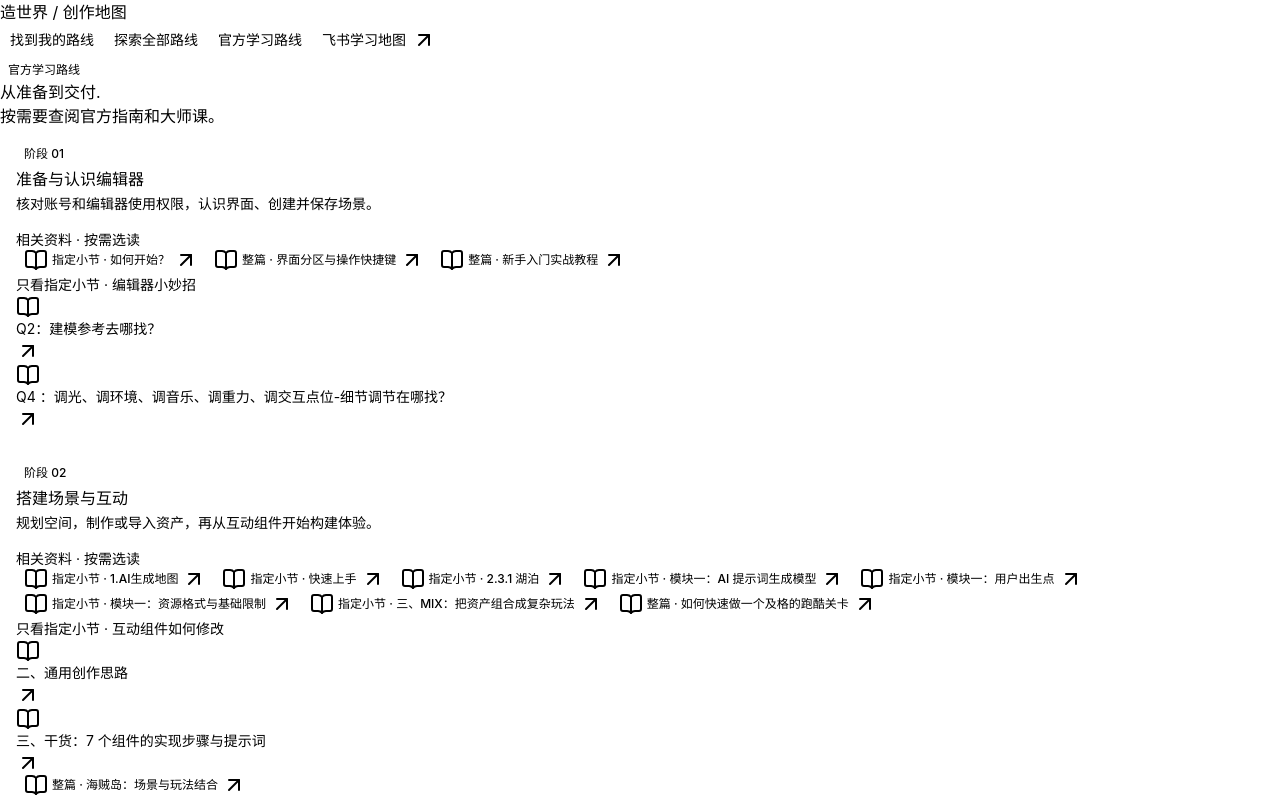
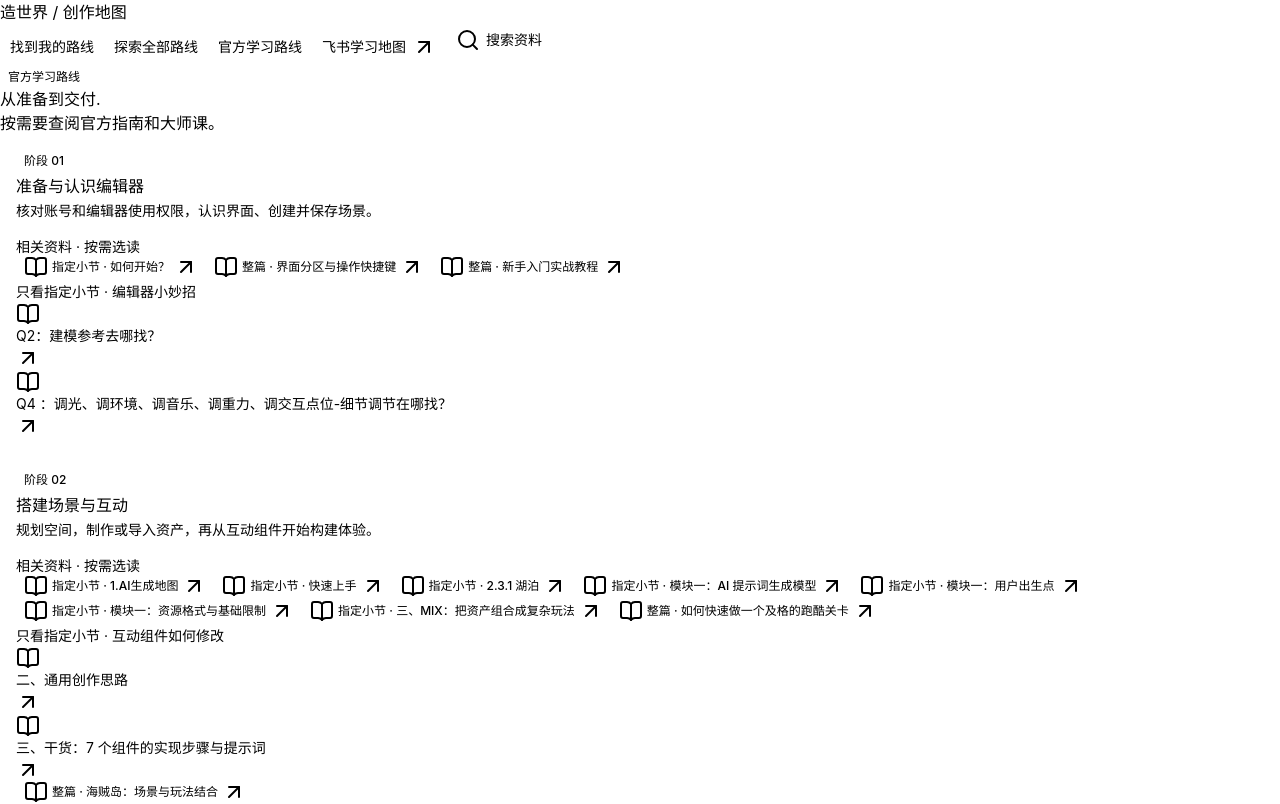
Before and after one commit to lynn-campus/WowLand_ZaoShiJie_Roadmap, a Next.js app: page /official in a window 1280 px wide. Shown: the top 804 px of the page. Built offline with nearby package versions, Linux system fonts and the light colour scheme.

Commit message:
Move resource search to navigation dialog

```diff
--- a/app/search-index.js
+++ b/app/search-index.js
@@ -21,7 +21,9 @@ const peerTags={
  h:['案例','游戏','玩法','火山','组件']
 };
 const concepts=[
- ['容量','超限','超出','内存','太大','资源过多','面数','卡顿','性能'],
+ ['容量','超限','超出','资源过多'],
+ ['面数','顶点数'],
+ ['卡顿','性能'],
  ['保存','存档','丢失','找回','备份'],
  ['发布','上线','上传','审核','提审','提交','驳回'],
  ['协作','合作','组队','团队','多人','交接'],
@@ -69,18 +71,18 @@ export function makeSearchIndex(){
 }
 export const searchIndex=makeSearchIndex();
 const ignored=new Set(['怎么','如何','什么','可以','问题','哪里','一下','为什么','怎样','一个','的']);
-export function searchDocuments(query,limit=12){
+export function searchDocuments(query,limit=8){
  const q=normalise(query);if(!q)return [];
  const pieces=[...new Set(query.toLowerCase().normalize('NFKC').split(/[\s\p{P}\p{S}]+/u).filter(Boolean).map(normalise))];
  const expanded=concepts.filter(group=>group.some(word=>{const n=normalise(word);return n.length>=2&&q.includes(n)})).flat();
  const bigrams=q.length>=4?[...new Set(Array.from({length:q.length-1},(_,i)=>q.slice(i,i+2)).filter(x=>!ignored.has(x)))]:[];
  return searchIndex.map(entry=>{
-  const title=normalise(entry.title),parent=normalise(entry.parent),tags=entry.tags.map(normalise);let score=0;
+  const title=normalise(entry.title),tags=entry.tags.map(normalise);let score=0;
   if(title.includes(q))score+=100;else if(q.includes(title)&&title.length>=3)score+=55;
-  if(parent.includes(q))score+=15;
+
   for(const part of pieces){if(part.length>=2&&title.includes(part))score+=20;if(part.length>=2&&tags.some(t=>t===part))score+=22;}
   const aliasMatches=expanded.filter(word=>tags.includes(normalise(word)));if(aliasMatches.length)score+=Math.min(24,aliasMatches.length*4);
   const hits=bigrams.filter(part=>title.includes(part));if(hits.length>=2&&hits.length/Math.max(1,bigrams.length)>=.3)score+=Math.min(24,hits.length*5);
   return {...entry,score};
- }).filter(entry=>entry.score>0).sort((a,b)=>b.score-a.score||a.title.localeCompare(b.title,'zh-CN')).slice(0,limit);
+ }).filter(entry=>entry.score>0).sort((a,b)=>b.score-a.score||a.title.localeCompare(b.title,'zh-CN')).filter((entry,_,all)=>entry.score>=Math.max(8,all[0].score*.3)).slice(0,limit);
 }
--- /dev/null
+++ b/components/resource-search.jsx
@@ -0,0 +1,14 @@
+'use client';
+import { useState } from 'react';
+import { ArrowUpRight, Search, X } from 'lucide-react';
+import { Button } from '@/components/ui/button';
+import { Input } from '@/components/ui/input';
+import { Dialog, DialogContent, DialogDescription, DialogHeader, DialogTitle, DialogTrigger } from '@/components/ui/dialog';
+import { searchDocuments } from '@/app/search-index';
+
+export function ResourceSearch(){
+ const [query,setQuery]=useState('');
+ const active=query.trim().length>0;
+ const matches=active?searchDocuments(query):[];
+ return <Dialog><DialogTrigger asChild><Button className="search-trigger" variant="outline" aria-label="搜索学习资料"><Search data-icon="inline-start"/><span>搜索资料</span></Button></DialogTrigger><DialogContent className="resource-dialog"><DialogHeader><DialogTitle>搜索学习资料</DialogTitle><DialogDescription>输入问题关键词，查找官方教程和朋辈导师课程。</DialogDescription></DialogHeader><div className="search-input-wrap"><Search aria-hidden="true"/><Input aria-label="搜索关键词" value={query} onChange={e=>setQuery(e.target.value)} placeholder="例如：容量超限、校园复刻、Lua" autoComplete="off"/>{active&&<Button variant="ghost" size="icon-sm" onClick={()=>setQuery('')} aria-label="清除搜索"><X/></Button>}</div><div className="search-results" aria-live="polite">{active?<><p className="search-count">{matches.length?`找到 ${matches.length} 条相关资料`:'没有找到匹配资料，试试其他关键词。'}</p>{matches.map(item=><a key={item.id} className="search-result" href={item.url} target="_blank" rel="noreferrer"><span className="search-result-main"><strong>{item.title}</strong><small>{item.source} · {item.parent} · {item.scope}</small></span><ArrowUpRight aria-hidden="true"/></a>)}</>:<p className="search-note">按标题和标签匹配，点击结果查看原文。</p>}</div></DialogContent></Dialog>;
+}
--- a/components/site-header.jsx
+++ b/components/site-header.jsx
@@ -1,7 +1,8 @@
 import Link from 'next/link';
 import { Button } from '@/components/ui/button';
 import { ArrowUpRight } from 'lucide-react';
+import { ResourceSearch } from '@/components/resource-search';
 
 export function SiteHeader() {
- return <header className="site-header"><div className="site-header-inner"><Link className="site-brand" href="/">造世界 <span>/</span> 创作地图</Link><nav className="site-nav" aria-label="主导航"><Button asChild variant="ghost"><Link href="/">找到我的路线</Link></Button><Button asChild variant="ghost"><Link href="/routes/">探索全部路线</Link></Button><Button asChild variant="ghost"><Link href="/official/">官方学习路线</Link></Button><Button asChild variant="outline"><a href="https://my.feishu.cn/wiki/BkBowSDoMix2rDkXHxWcyCzKnOe" target="_blank" rel="noreferrer">飞书学习地图 <ArrowUpRight data-icon="inline-end"/></a></Button></nav></div></header>;
+ return <header className="site-header"><div className="site-header-inner"><Link className="site-brand" href="/">造世界 <span>/</span> 创作地图</Link><nav className="site-nav" aria-label="主导航"><Button asChild variant="ghost"><Link href="/">找到我的路线</Link></Button><Button asChild variant="ghost"><Link href="/routes/">探索全部路线</Link></Button><Button asChild variant="ghost"><Link href="/official/">官方学习路线</Link></Button><Button asChild variant="outline"><a href="https://my.feishu.cn/wiki/BkBowSDoMix2rDkXHxWcyCzKnOe" target="_blank" rel="noreferrer">飞书学习地图 <ArrowUpRight data-icon="inline-end"/></a></Button><ResourceSearch/></nav></div></header>;
 }
--- /dev/null
+++ b/components/ui/dialog.jsx
@@ -0,0 +1,167 @@
+"use client"
+
+import * as React from "react"
+import { cn } from "cn"
+import { Dialog as DialogPrimitive } from "radix-ui"
+
+import { Button } from "@/components/ui/button"
+import { XIcon } from "lucide-react"
+
+function Dialog({
+  ...props
+}) {
+  return <DialogPrimitive.Root data-slot="dialog" {...props} />
+}
+
+function DialogTrigger({
+  ...props
+}) {
+  return <DialogPrimitive.Trigger data-slot="dialog-trigger" {...props} />
+}
+
+function DialogPortal({
+  ...props
+}) {
+  return <DialogPrimitive.Portal data-slot="dialog-portal" {...props} />
+}
+
+function DialogClose({
+  ...props
+}) {
+  return <DialogPrimitive.Close data-slot="dialog-close" {...props} />
+}
+
+function DialogOverlay({
+  className,
+  ...props
+}) {
+  return (
+    <DialogPrimitive.Overlay
+      data-slot="dialog-overlay"
+      className={cn(
+        "fixed inset-0 isolate z-50 bg-black/10 duration-100 supports-backdrop-filter:backdrop-blur-xs data-open:animate-in data-open:fade-in-0 data-closed:animate-out data-closed:fade-out-0",
+        className
+      )}
+      {...props}
+    />
+  )
+}
+
+function DialogContent({
+  className,
+  children,
+  showCloseButton = true,
+  ...props
+}) {
+  return (
+    <DialogPortal>
+      <DialogOverlay />
+      <DialogPrimitive.Content
+        data-slot="dialog-content"
+        className={cn(
+          "fixed top-1/2 left-1/2 z-50 grid w-full max-w-[calc(100%-2rem)] -translate-x-1/2 -translate-y-1/2 gap-4 rounded-xl bg-popover p-4 text-sm text-popover-foreground ring-1 ring-foreground/10 duration-100 outline-none sm:max-w-sm data-open:animate-in data-open:fade-in-0 data-open:zoom-in-95 data-closed:animate-out data-closed:fade-out-0 data-closed:zoom-out-95",
+          className
+        )}
+        {...props}
+      >
+        {children}
+        {showCloseButton && (
+          <DialogPrimitive.Close data-slot="dialog-close" asChild>
+            <Button
+              variant="ghost"
+              className="absolute top-2 right-2"
+              size="icon-sm"
+            >
+              <XIcon
+              />
+              <span className="sr-only">Close</span>
+            </Button>
+          </DialogPrimitive.Close>
+        )}
+      </DialogPrimitive.Content>
+    </DialogPortal>
+  )
+}
+
+function DialogHeader({
+  className,
+  ...props
+}) {
+  return (
+    <div
+      data-slot="dialog-header"
+      className={cn("flex flex-col gap-2", className)}
+      {...props}
+    />
+  )
+}
+
+function DialogFooter({
+  className,
+  showCloseButton = false,
+  children,
+  ...props
+}) {
+  return (
+    <div
+      data-slot="dialog-footer"
+      className={cn(
+        "-mx-4 -mb-4 flex flex-col-reverse gap-2 rounded-b-xl border-t bg-muted/50 p-4 sm:flex-row sm:justify-end",
+        className
+      )}
+      {...props}
+    >
+      {children}
+      {showCloseButton && (
+        <DialogPrimitive.Close asChild>
+          <Button variant="outline">Close</Button>
+        </DialogPrimitive.Close>
+      )}
+    </div>
+  )
+}
+
+function DialogTitle({
+  className,
+  ...props
+}) {
+  return (
+    <DialogPrimitive.Title
+      data-slot="dialog-title"
+      className={cn(
+        "font-heading text-base leading-none font-medium",
+        className
+      )}
+      {...props}
+    />
+  )
+}
+
+function DialogDescription({
+  className,
+  ...props
+}) {
+  return (
+    <DialogPrimitive.Description
+      data-slot="dialog-description"
+      className={cn(
+        "text-sm text-muted-foreground *:[a]:underline *:[a]:underline-offset-3 *:[a]:hover:text-foreground",
+        className
+      )}
+      {...props}
+    />
+  )
+}
+
+export {
+  Dialog,
+  DialogClose,
+  DialogContent,
+  DialogDescription,
+  DialogFooter,
+  DialogHeader,
+  DialogOverlay,
+  DialogPortal,
+  DialogTitle,
+  DialogTrigger,
+}
```
Also changed, not shown: app/page.js (+2 -9 lines), app/style.css, 1 other file (tests, documents, lock files or other folders).
